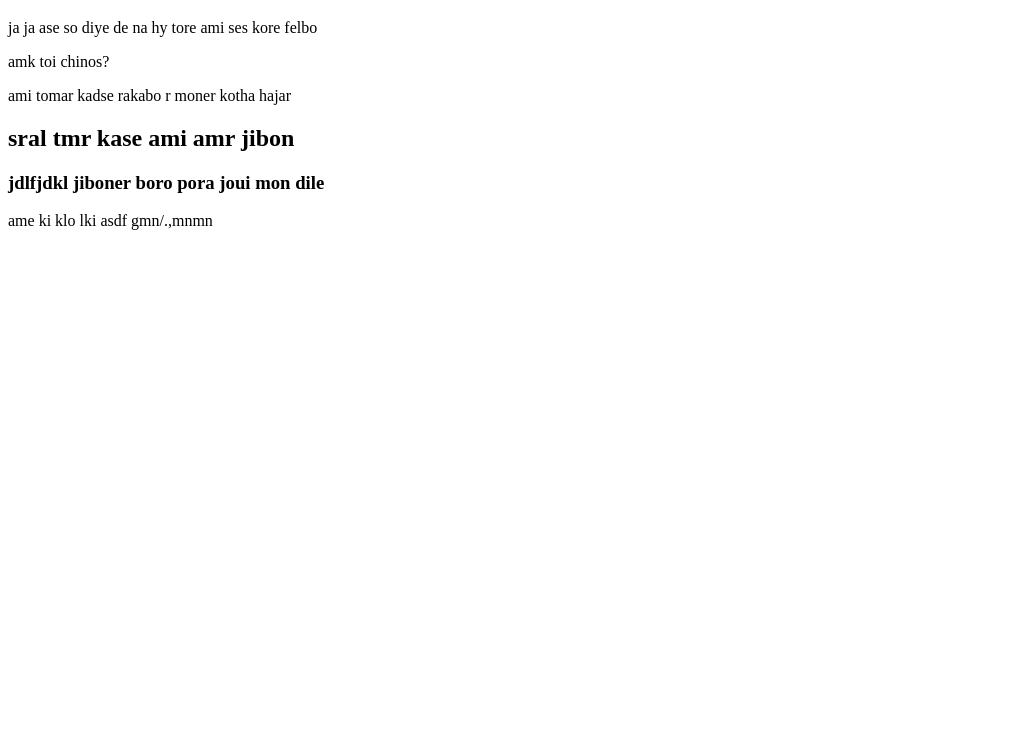
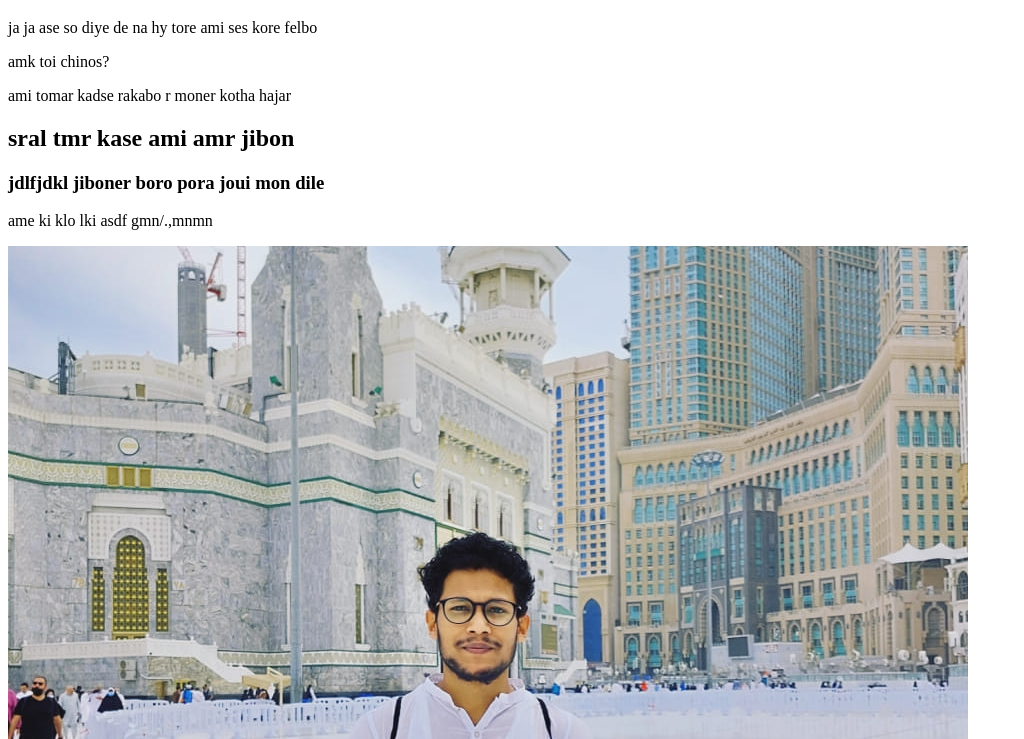
Before and after one commit to alnurany/secend-repoo, a plain HTML site: page index.html in a window 1280 px wide. Shown: the part 61-800 px from the top of the page, without its empty margins (0-1024 px from the left). Drawn offline with Linux system fonts and the light colour scheme.

Commit message:
added aria na

```diff
--- a/index.html
+++ b/index.html
@@ -20,6 +20,7 @@
     <p>
         ame ki klo lki asdf gmn/.,mnmn
     </p>
+    <img src="269020631_3060293624245455_9183550270084128489_n.jpg" alt="">
 
 </body>
 
```
Also changed, not shown: 269020631_3060293624245455_9183550270084128489_n.jpg (added).
